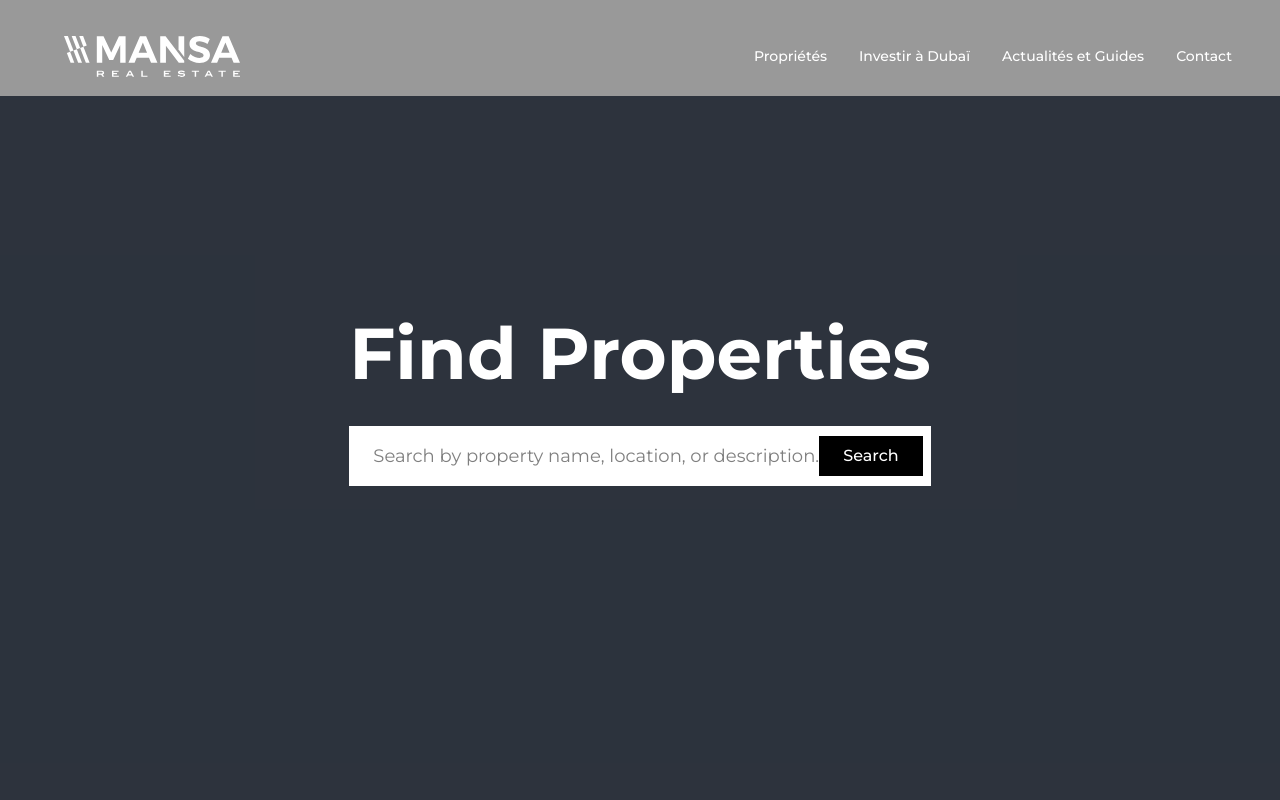
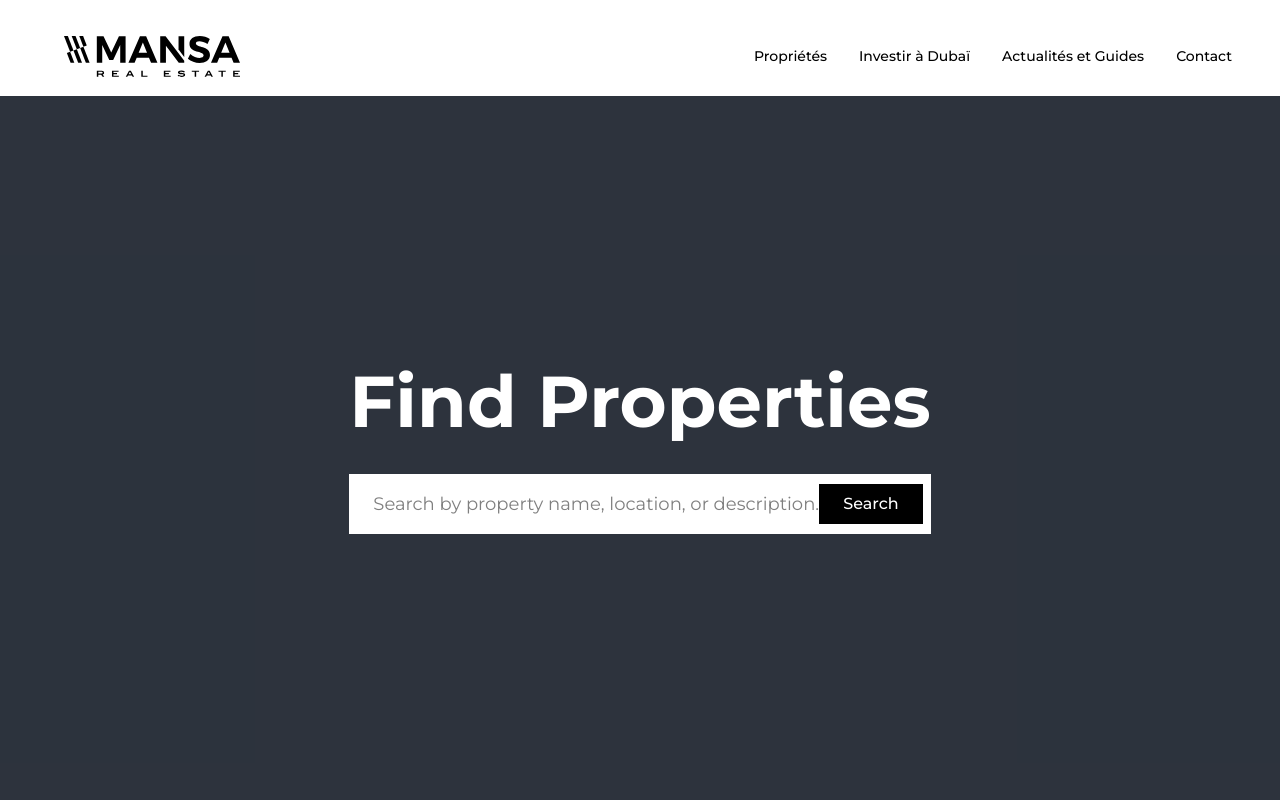
Before and after one commit to TarunGenwa/mansa-realestate, a Next.js app: page /properties in a window 1280 px wide. Shown: the top 800 px of the page. Built offline with nearby package versions, Linux system fonts and the light colour scheme; no server answers; a web font is replaced by a local one.

Commit message:
nav update

```diff
--- a/src/app/properties/page.tsx
+++ b/src/app/properties/page.tsx
@@ -83,7 +83,7 @@ export default function PropertiesPage() {
   return (
     <div className="min-h-screen">
       {/* Hero Section with Banner */}
-      <section className="relative h-screen pt-24">
+      <section className="relative mt-24" style={{ height: 'calc(100vh - 96px)' }}>
         {heroBannerImage ? (
           <Image
             src={heroBannerImage.source_url}
--- a/src/components/Navigation.tsx
+++ b/src/components/Navigation.tsx
@@ -6,9 +6,9 @@ import { usePathname } from 'next/navigation'
 
 export default function Navigation() {
   const pathname = usePathname()
-  const isInvestPage = pathname === '/investir-dubai'
-  const linkColor = isInvestPage ? 'text-black hover:text-gray-600' : 'text-white hover:text-gray-300'
-  const logoSrc = isInvestPage ? '/logo_black.svg' : '/logo_white.svg'
+  const isLightBackground = pathname !== '/' && pathname !== '/contact'
+  const linkColor = isLightBackground ? 'text-black hover:text-gray-600' : 'text-white hover:text-gray-300'
+  const logoSrc = isLightBackground ? '/logo_black.svg' : '/logo_white.svg'
 
   return (
     <nav className="absolute top-0 left-0 right-0 z-50 pt-6">
```
